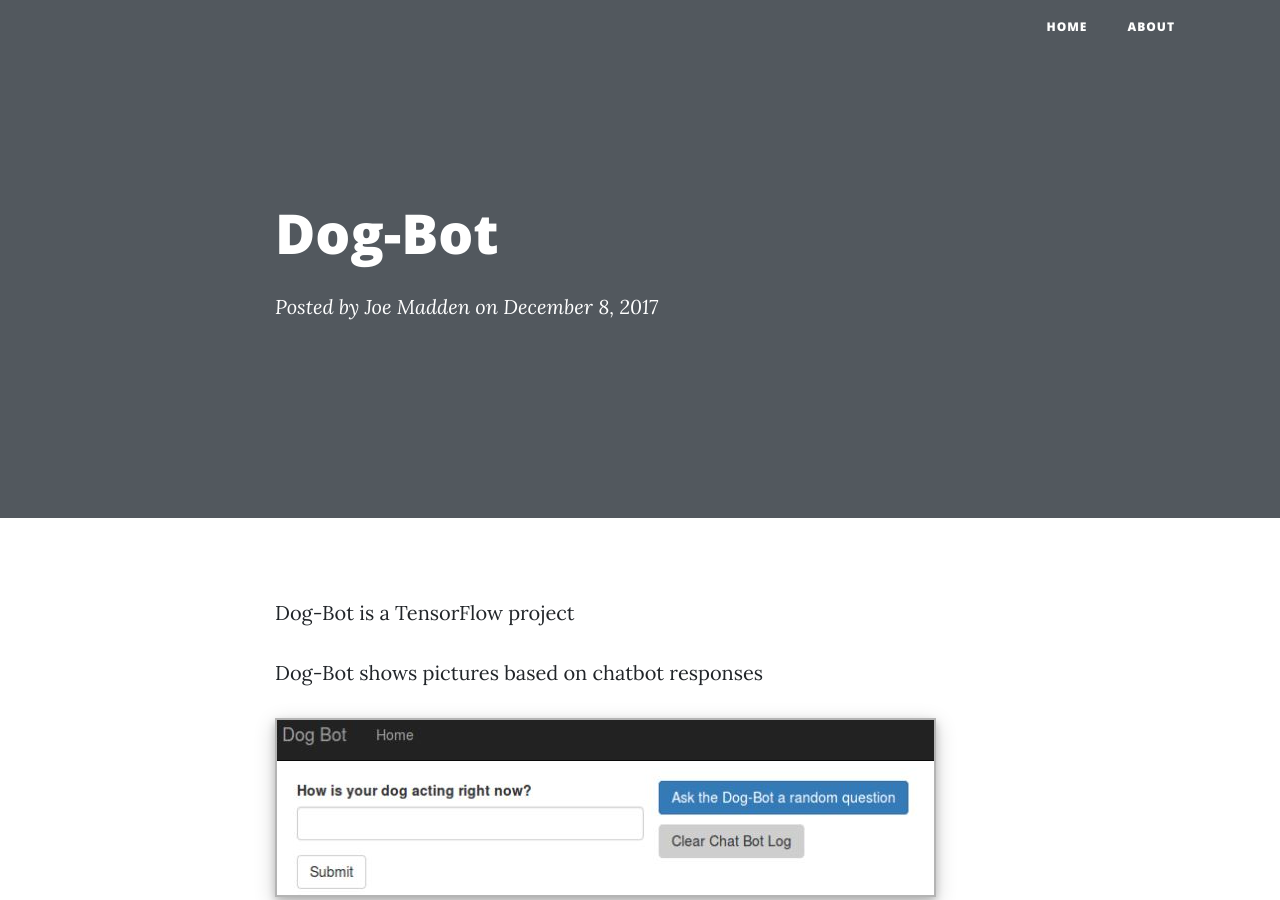
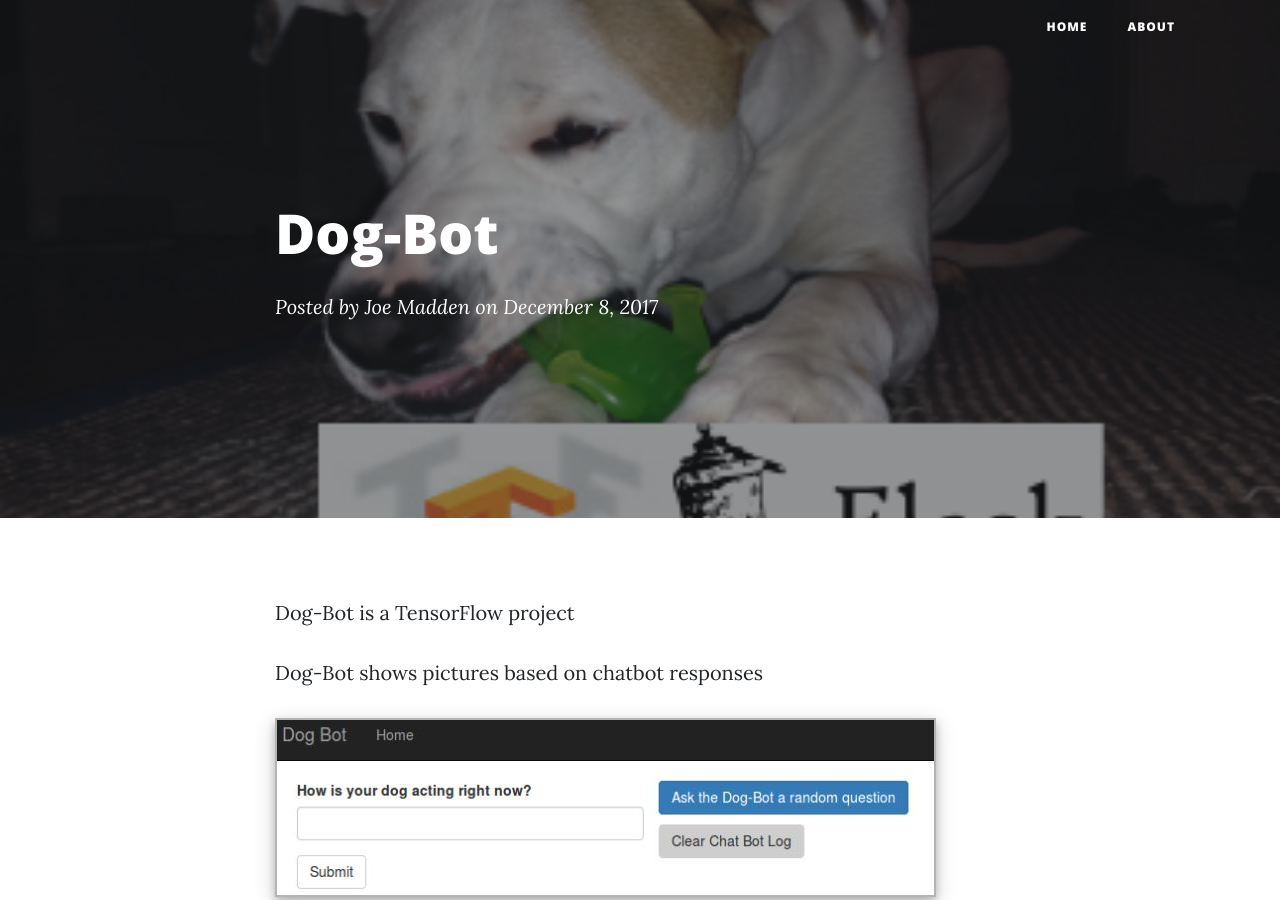
Before and after one commit to jmadden4/github.io, a website: page Dog-Bot.html in a window 1280 px wide. Shown: the top 900 px of the page. Drawn offline with nearby package versions, Linux system fonts and the light colour scheme.

Commit message:
Update Dog-Bot.html

```diff
--- a/Dog-Bot.html
+++ b/Dog-Bot.html
@@ -55,7 +55,7 @@
     </nav>
 
     <!-- Page Header -->
-    <header class="masthead" style="background-image: url('')">
+    <header class="masthead" style="background-image: url('/img/DogBotBanner.png')">
       <div class="overlay"></div>
       <div class="container">
         <div class="row">
```
